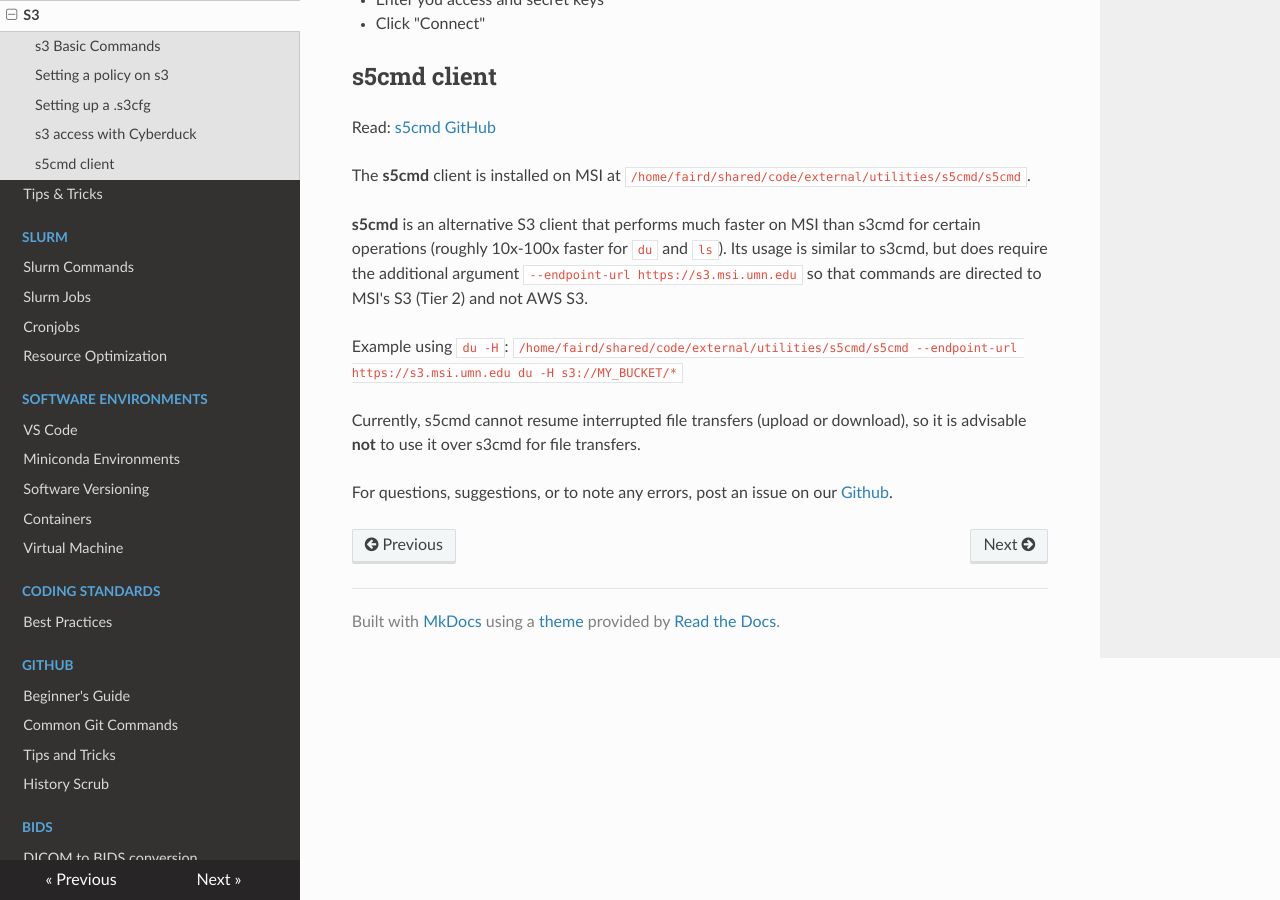
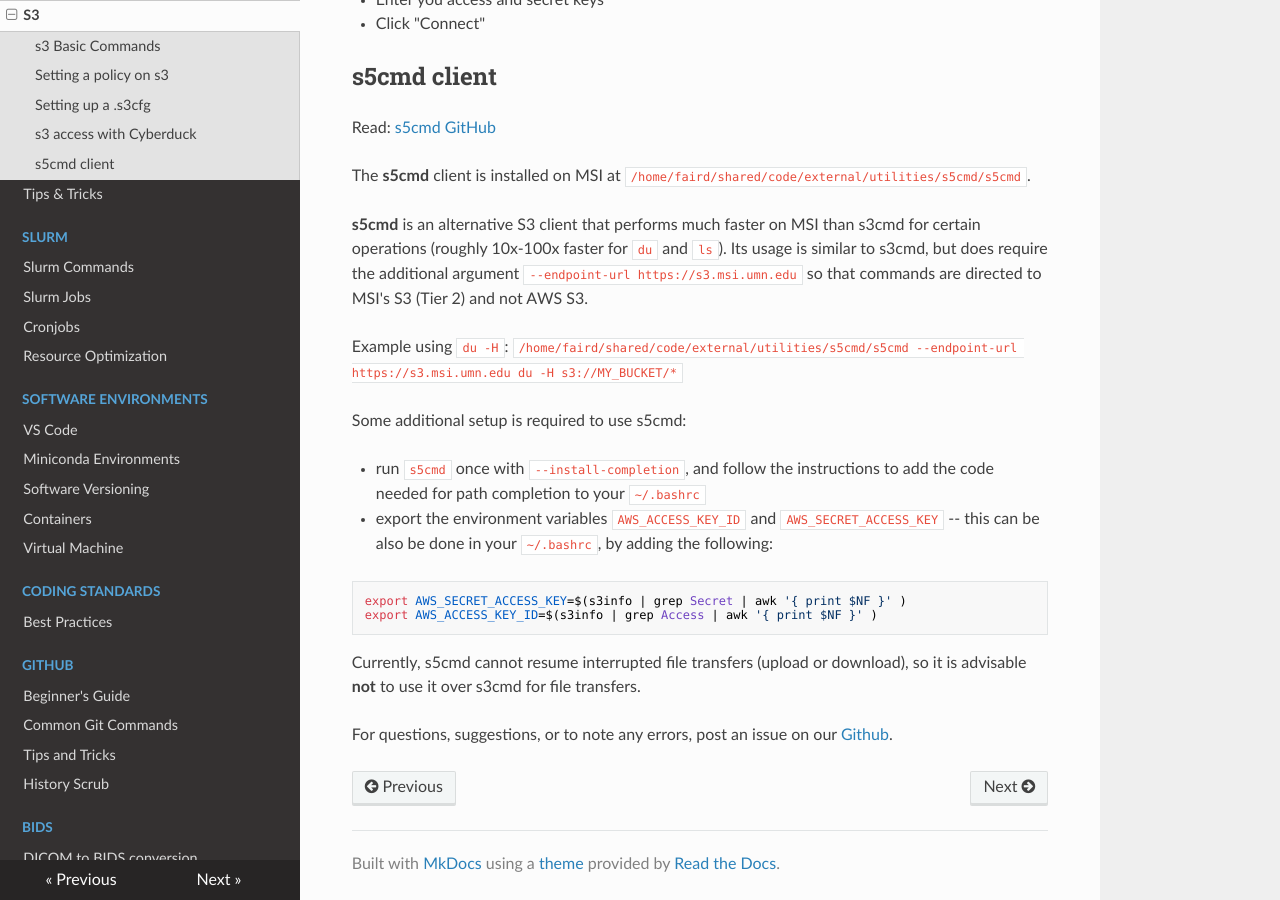
Before and after one commit to DCAN-Labs/cdni-brain, an MkDocs documentation site: the page built from docs/s3.md, in a window 1280 px wide and 900 px high, scrolled down 3025 px. Built offline with MkDocs 1.6.1, drawn with Linux system fonts in a browser that asks for light colours; nearby versions of some CDN libraries.

Commit message:
Update s3.md
Added info for setting up .bashrc for use with s5cmd client

````diff
--- a/docs/s3.md
+++ b/docs/s3.md
@@ -117,6 +117,15 @@ The **s5cmd** client is installed on MSI at `/home/faird/shared/code/external/ut
 
 Example using `du -H`: `/home/faird/shared/code/external/utilities/s5cmd/s5cmd --endpoint-url https://s3.msi.umn.edu du -H s3://MY_BUCKET/*`
 
+Some additional setup is required to use s5cmd:
+
+- run `s5cmd` once with `--install-completion`, and follow the instructions to add the code needed for path completion to your `~/.bashrc`
+- export the environment variables `AWS_ACCESS_KEY_ID` and `AWS_SECRET_ACCESS_KEY` -- this can be also be done in your `~/.bashrc`, by adding the following:
+```
+export AWS_SECRET_ACCESS_KEY=$(s3info | grep Secret | awk '{ print $NF }' )
+export AWS_ACCESS_KEY_ID=$(s3info | grep Access | awk '{ print $NF }' )
+```
+
 Currently, s5cmd cannot resume interrupted file transfers (upload or download), so it is advisable **not** to use it over s3cmd for file transfers.
 
 
````
